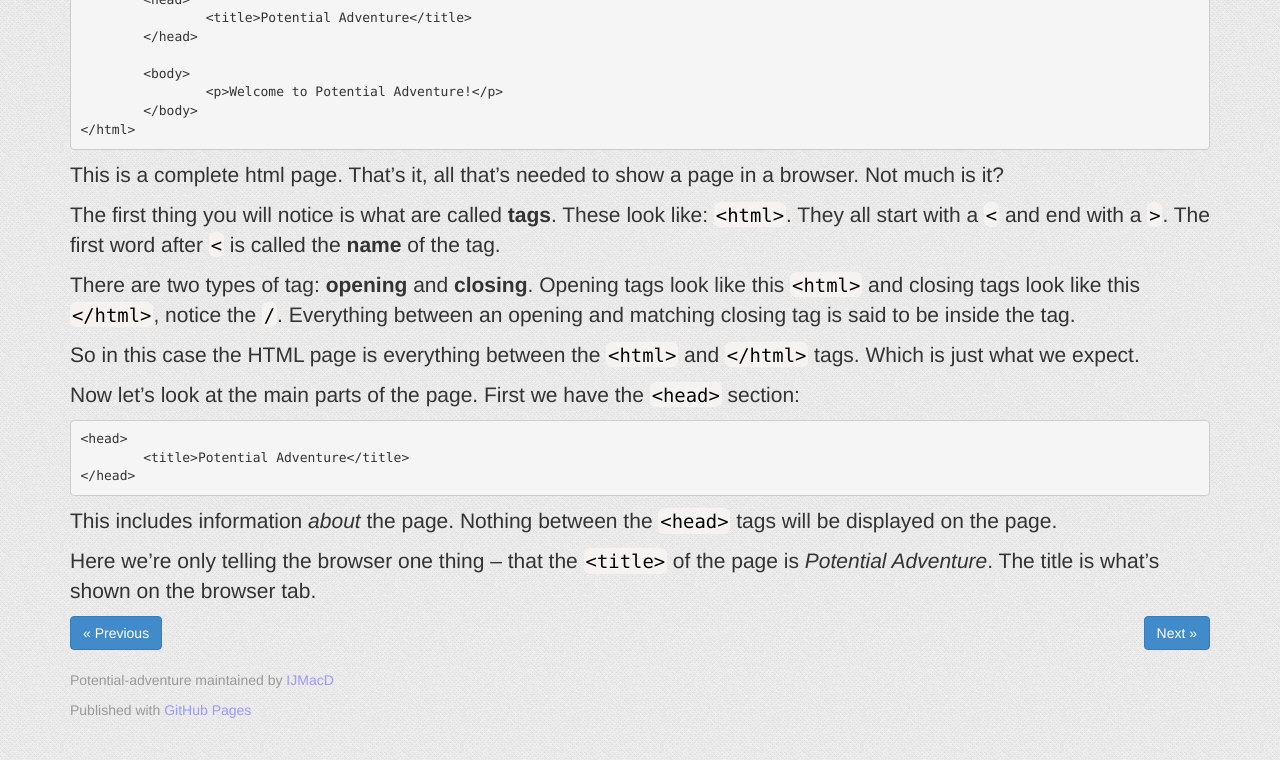
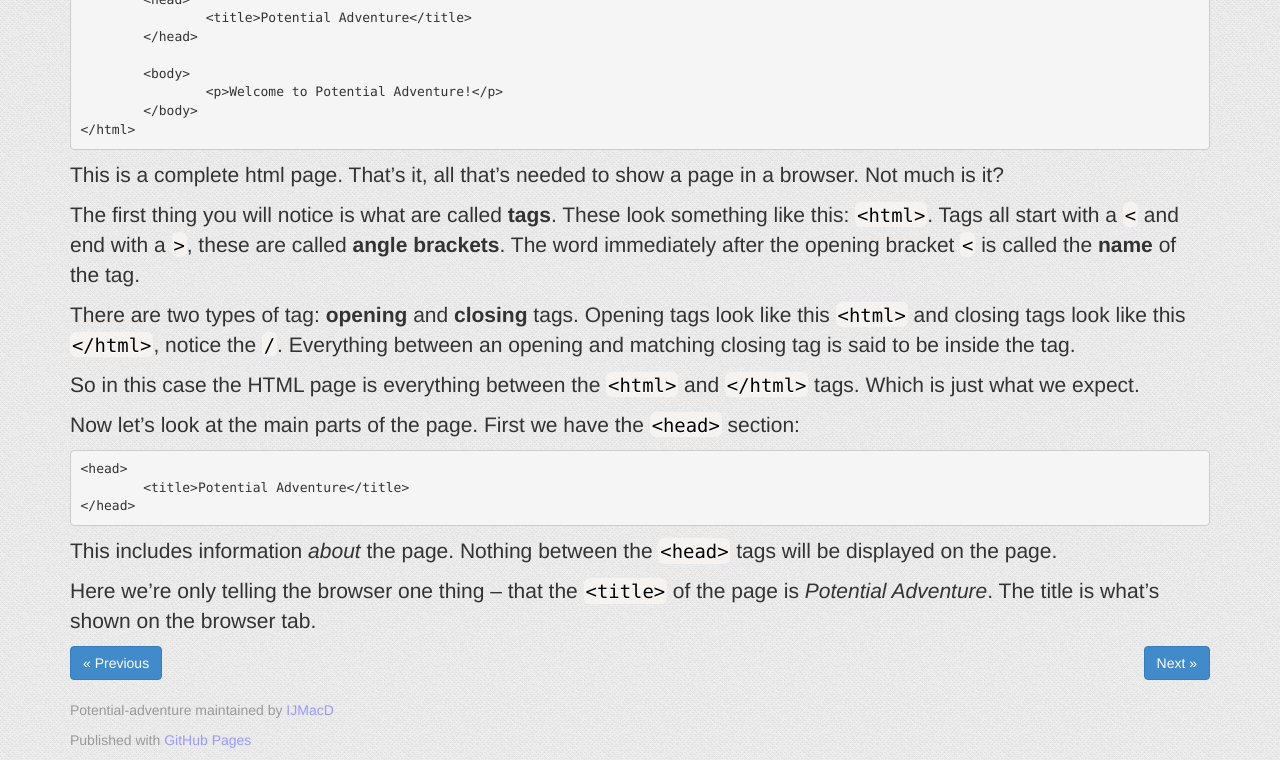
Before and after one commit to IJMacD/potential-adventure, a Jekyll site: the page built from lesson01/index.md, in a window 1280 px wide. Shown: the part 320-1080 px from the top of the page. Built offline with Jekyll 4.4.1, drawn with Linux system fonts in a browser that asks for light colours.

Commit message:
Fix some wording in Lesson01

```diff
--- a/lesson01/index.md
+++ b/lesson01/index.md
@@ -25,12 +25,12 @@ Take a look at this:
 
 This is a complete html page. That's it, all that's needed to show a page in a browser. Not much is it?
 
-The first thing you will notice is what are called **tags**. These look like: `<html>`. They
-all start with a `<` and end with a `>`. The first word after `<` is called the
-**name** of the tag.
+The first thing you will notice is what are called **tags**. These look something like this: `<html>`. Tags
+all start with a `<` and end with a `>`, these are called **angle brackets**. The word immediately after the
+opening bracket `<` is called the **name** of the tag.
 
-There are two types of tag: **opening** and **closing**. Opening
-tags look like this `<html>` and closing tags look like this `</html>`, notice the `/`.
+There are two types of tag: **opening** and **closing** tags. Opening tags look like this `<html>` and
+closing tags look like this `</html>`, notice the `/`.
 Everything between an opening and matching closing tag is said to be inside the tag.
 
 So in this case the HTML page is everything between the `<html>` and `</html>` tags.
```
